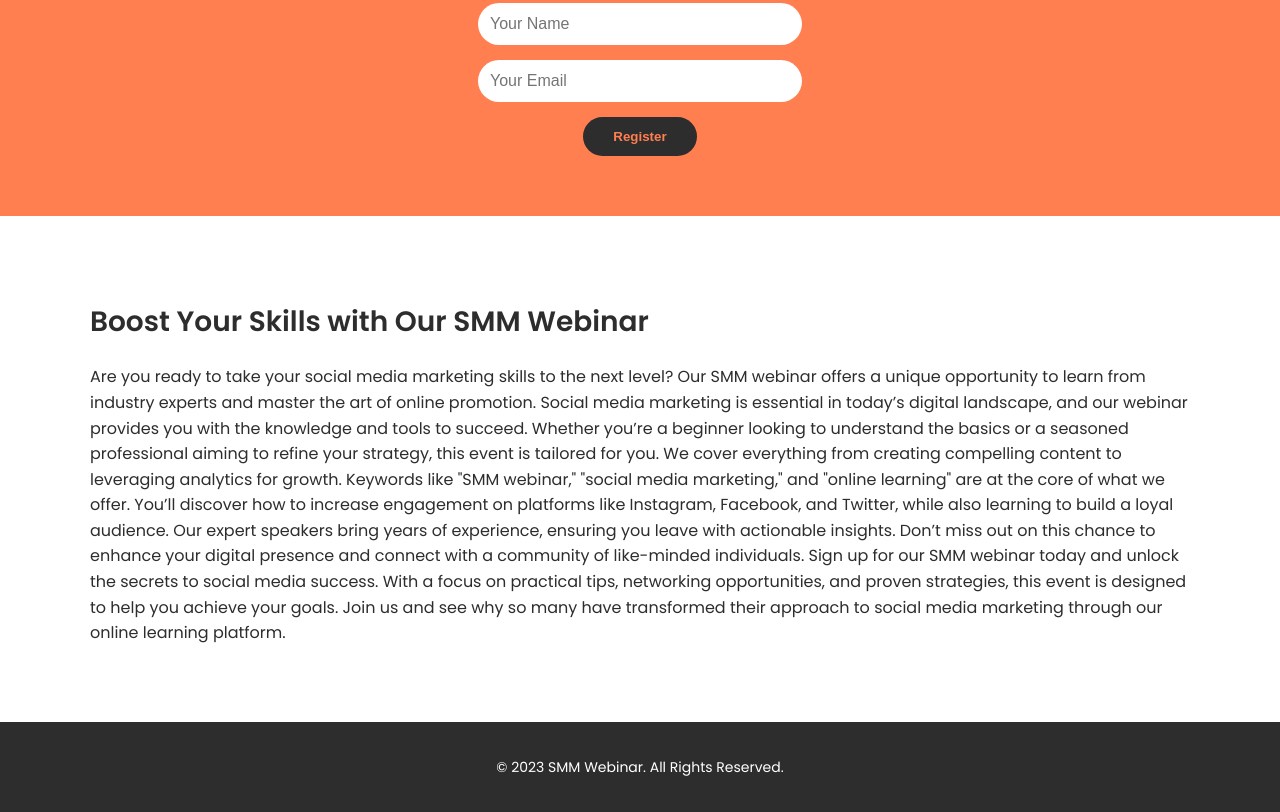
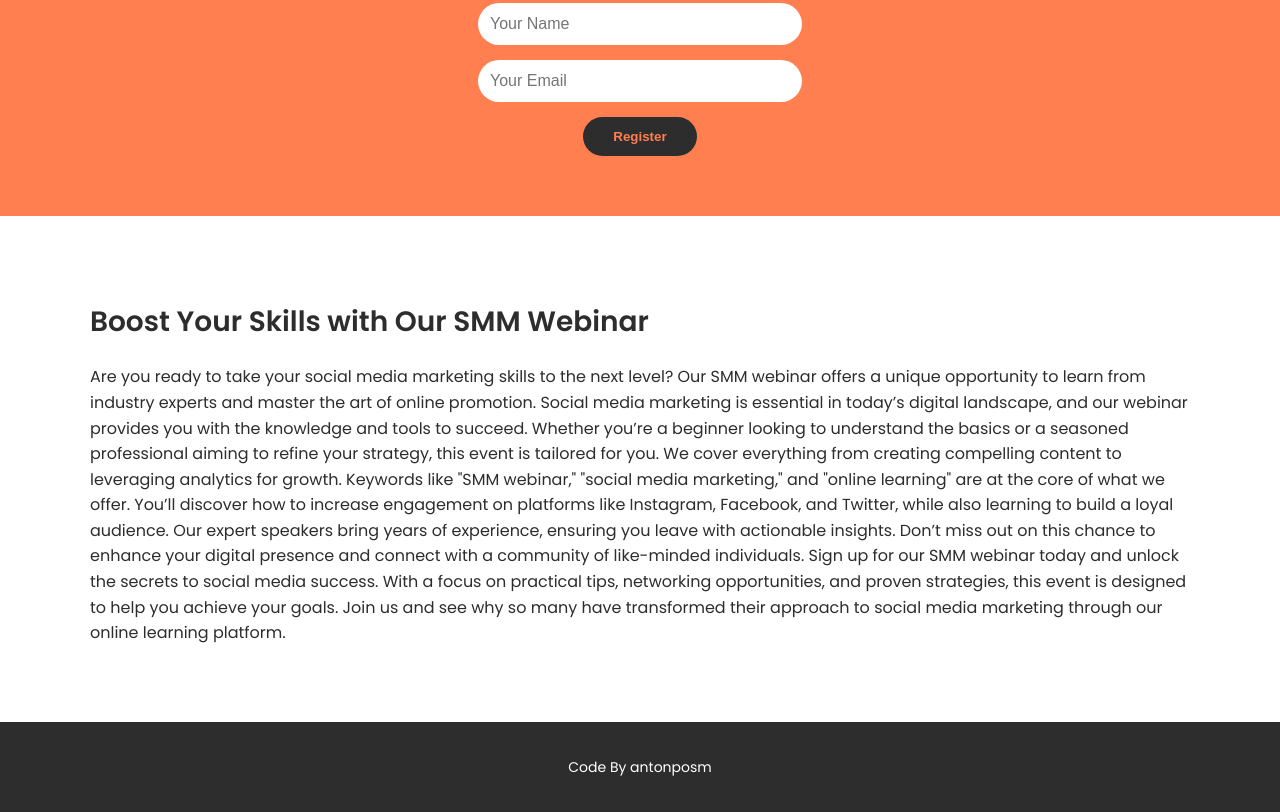
Before and after one commit to antonpsm/landing_smm, a plain HTML site: page index.html in a window 1280 px wide. Shown: the part 1845-2657 px from the top of the page. Drawn offline with Linux system fonts and the light colour scheme.

Commit message:
uploading

```diff
--- a/index.html
+++ b/index.html
@@ -88,7 +88,7 @@
 
 <footer>
   <div class="container">
-    <p>© 2023 SMM Webinar. All Rights Reserved.</p>
+    <p>Code By antonposm</p>
   </div>
 </footer>
 
```
